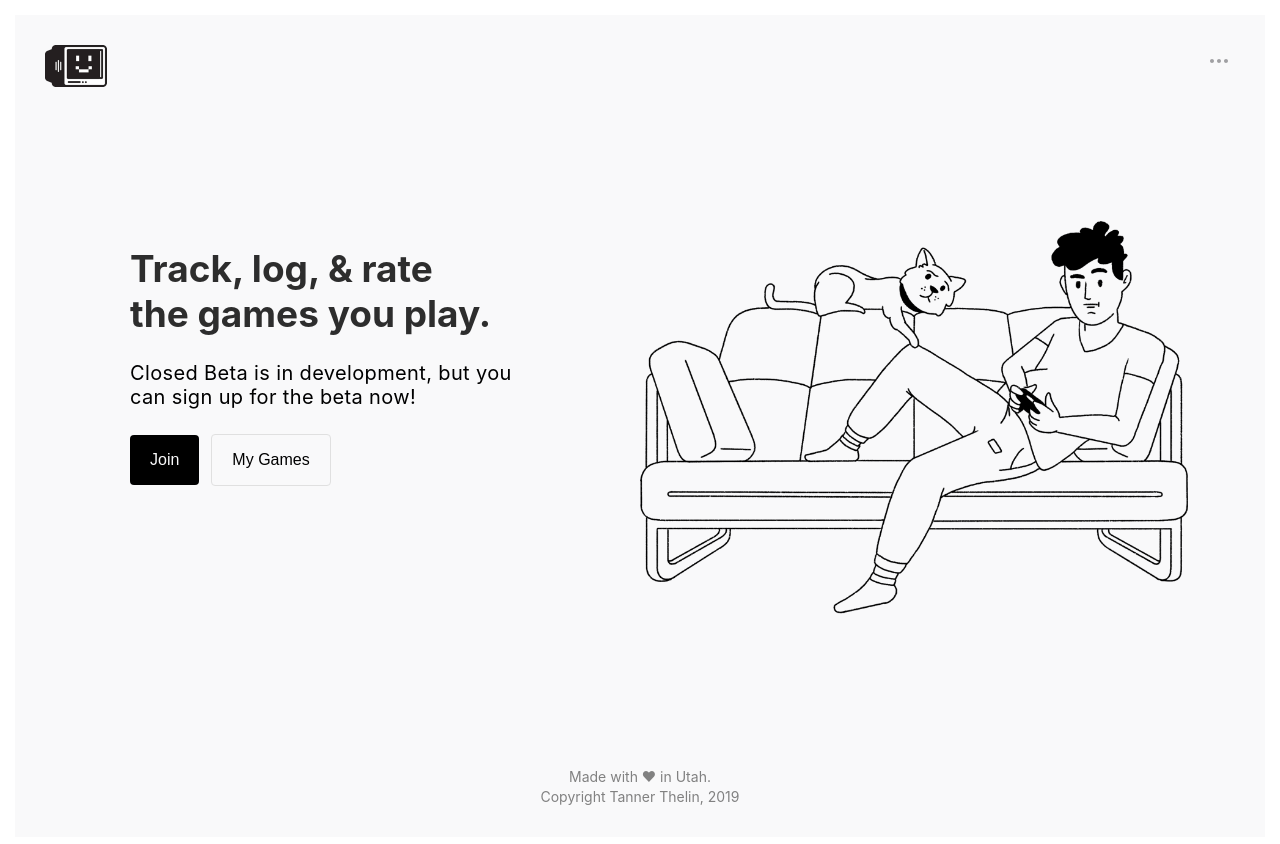
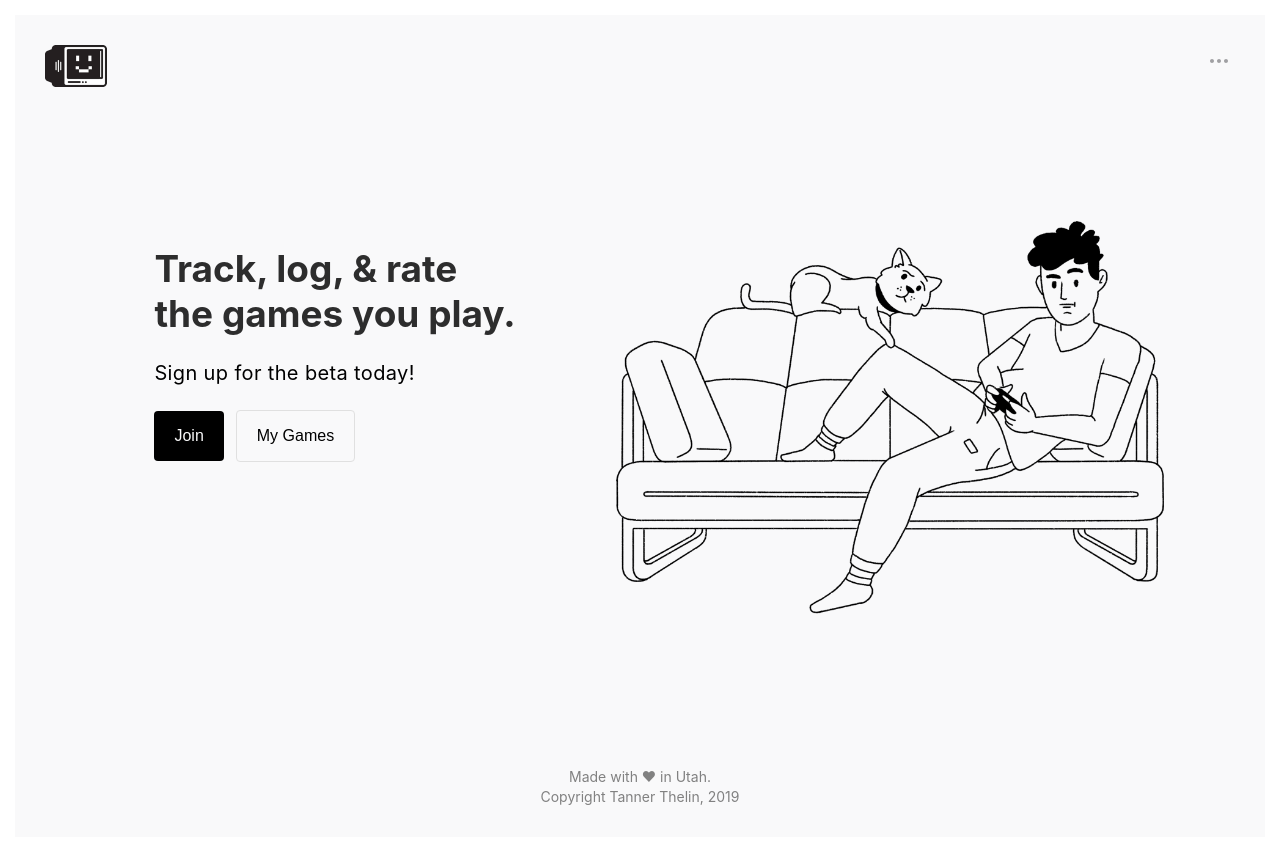
Before and after one commit to tannerthelin/tannerthelin-vue-final-project, a Vue app: page / in a window 1280 px wide. Shown: the top 844 px of the page. Built offline with nearby package versions, Linux system fonts and the light colour scheme; a web font is replaced by a local one.

Commit message:
Changing homepage subheadline... again

```diff
--- a/src/components/Home.vue
+++ b/src/components/Home.vue
@@ -2,7 +2,7 @@
     <div class="home-container">
         <div class="home-content">
             <h1>Track, log, &amp; rate <br>the games you play.</h1>
-            <h2>Closed Beta is in development, but you can sign up for the beta now!</h2>
+            <h2>Sign up for the beta today!</h2>
             <div class="button-container">
                 <router-link :to="{ name: 'sign-in'}">
                     <button class="button button-primary">Join</button>
```
